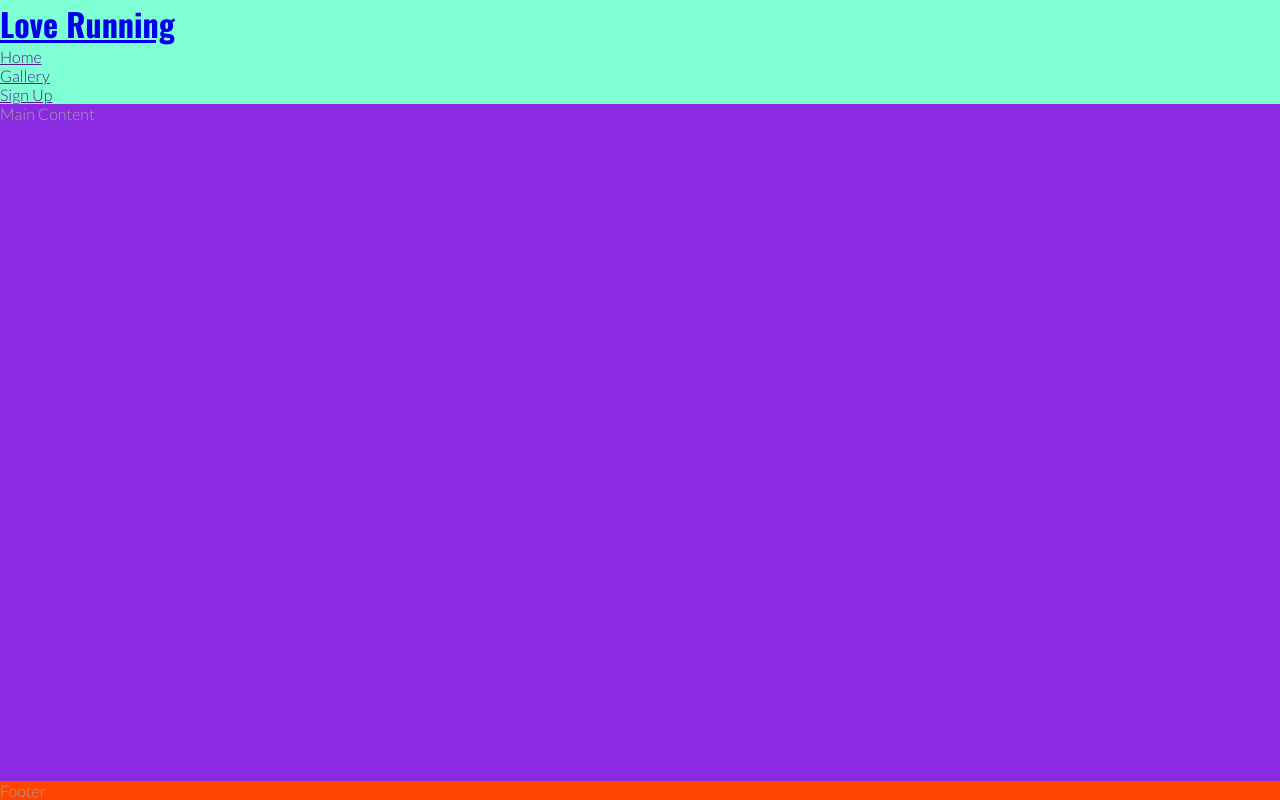
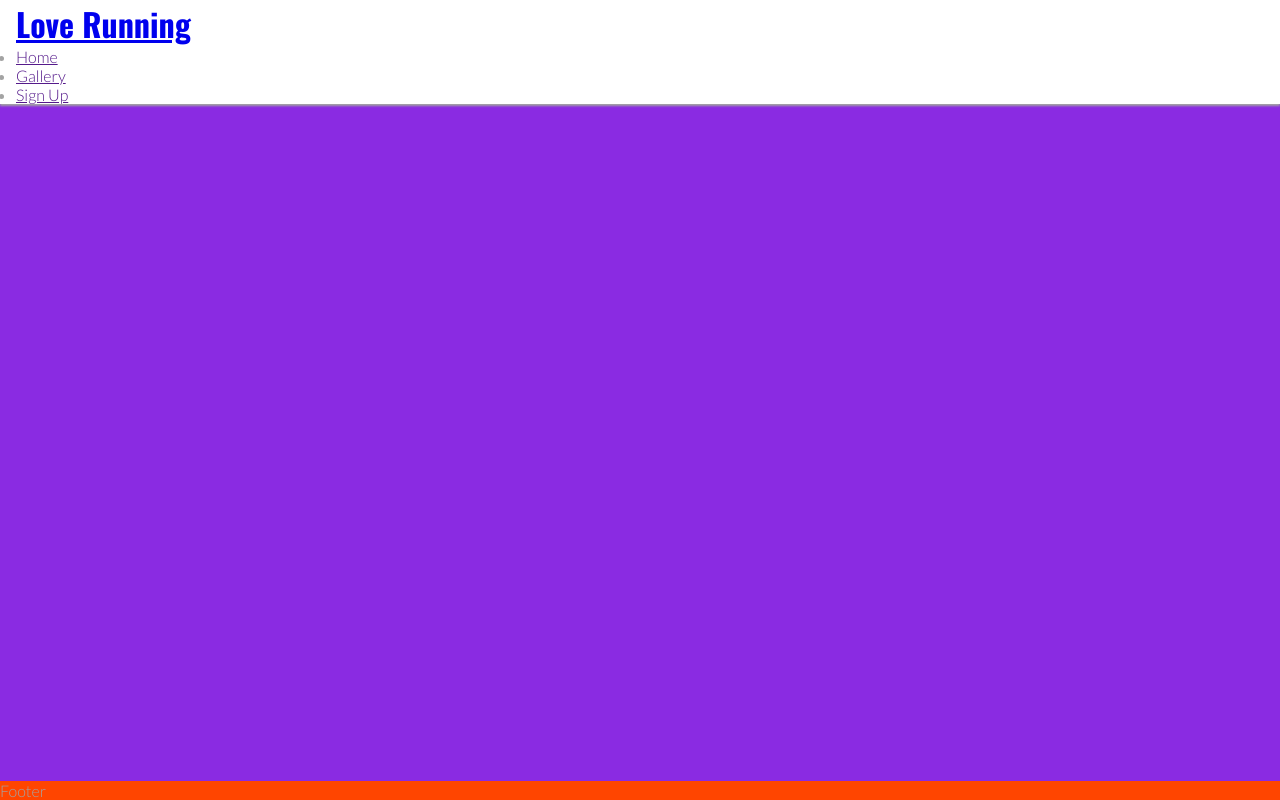
Before and after one commit to JesseRoss001/Love-running-project, a plain HTML site: page index.html in a window 1280 px wide. Drawn offline with nearby package versions, Linux system fonts and the light colour scheme.

Commit message:
styling the header and changing its background-color

```diff
--- a/assets/css/style.css
+++ b/assets/css/style.css
@@ -24,7 +24,12 @@
 /* header */
 
 header {
-    background-color: aquamarine;
+    background-color: #ffffff;
+    padding: 0 1rem;
+    position:fixed;
+    z-index:99;
+    width:100%;
+    box-shadow: 0 2px 2px #a3a3a3;
 }
 
 h1 {
```
